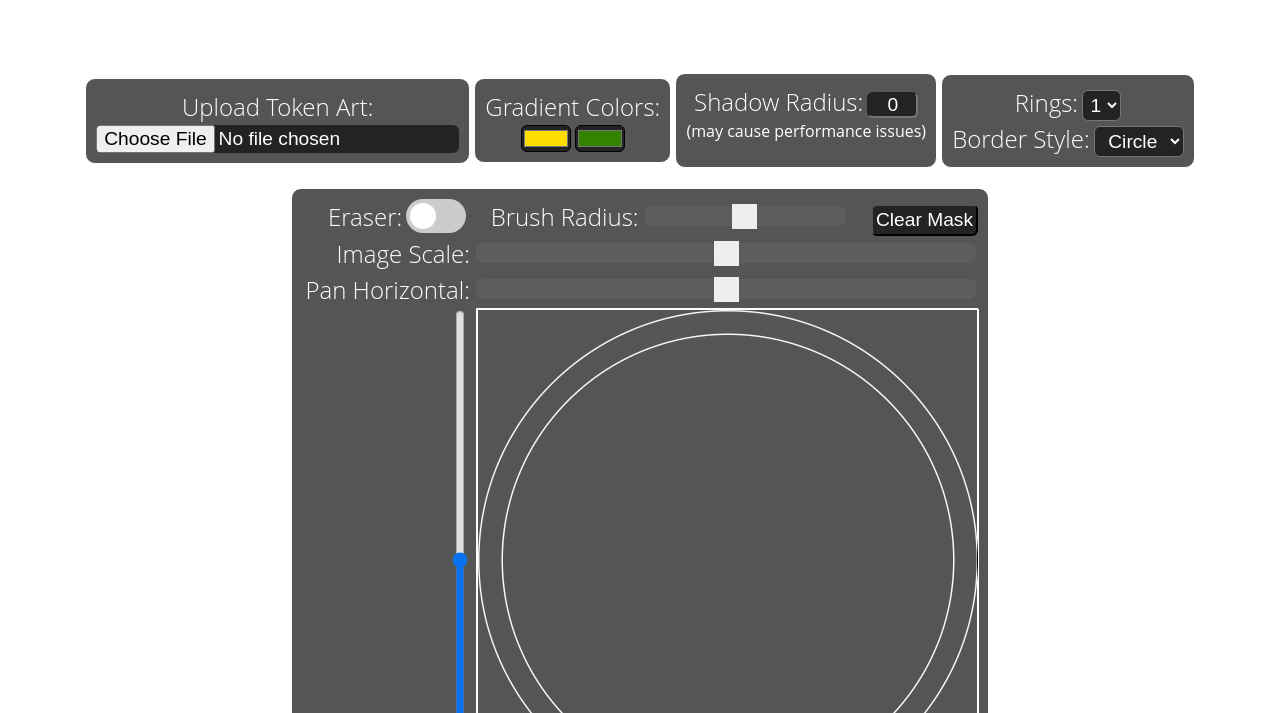
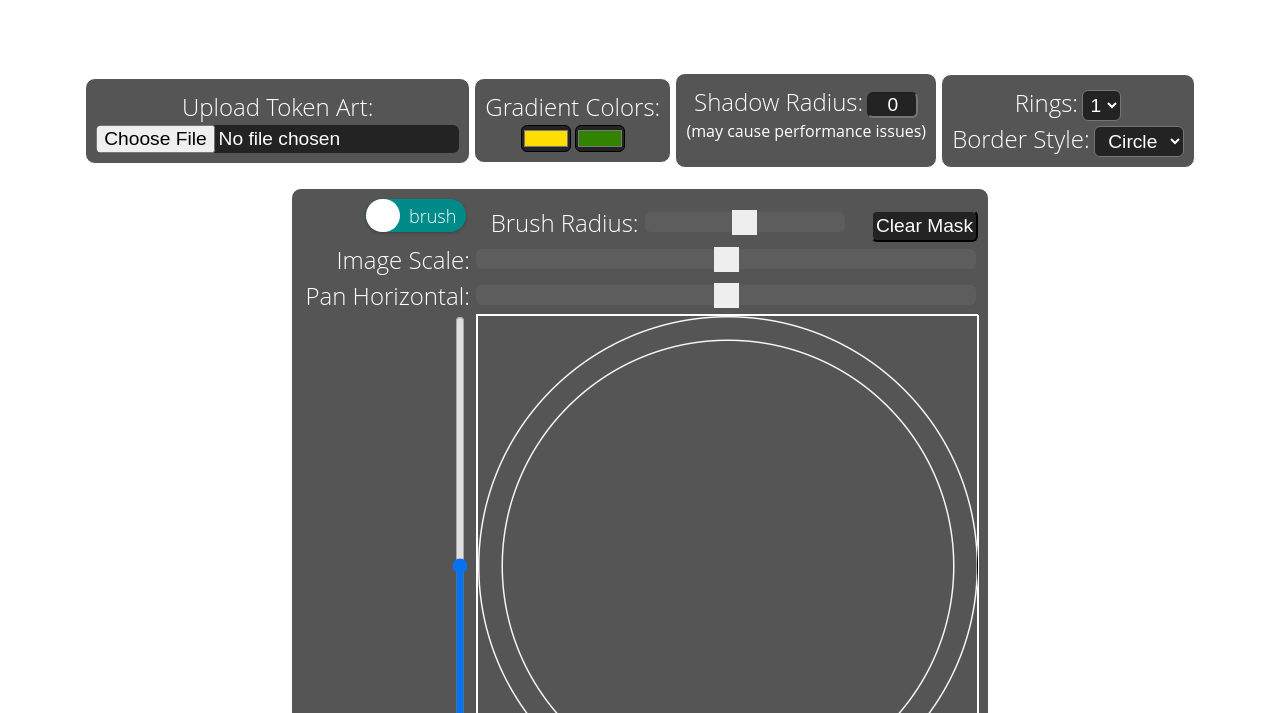
Before and after one commit to egrosenberg/tokenizerVTT, a plain HTML site: page index.html in a window 1280 px wide. Shown: the part 87-800 px from the top of the page. Drawn offline with nearby package versions, Linux system fonts and the light colour scheme.

Commit message:
updated eraser toggle

```diff
--- a/index.html
+++ b/index.html
@@ -63,10 +63,10 @@
         <div style="padding: 20px">
             <span class="iblock" id="edit-block" style="align: center">
                 <div style="text-align: right" >
-                    <label for="erase_mode">Eraser:</label>
                     <label class="switch">
                         <input type="checkbox" id="erase_mode">
                         <span class="toggleSlider"></span>
+                        <span class="toggleSliderLabel" data-on="eraser" data-off="brush"></span>
                     </label>
                     &emsp;
                     <label for="slider1">Brush Radius:</label>
--- a/style.css
+++ b/style.css
@@ -185,47 +185,105 @@ a
   border-bottom: 0.125em solid white;
   z-index: 4;
 }
-
+/*
 .switch {
   position: relative;
   display: inline-block;
   width: 60px;
   height: 34px;
-}
+}*/
 /* Hide default HTML checkbox */
-.switch input {
+/*.switch input {
   opacity: 0;
   width: 0;
   height: 0;
+}*/
+/* The slider */
+.switch
+{
+  --width: 100px;
+  --height: calc(var(--width) / 3);
+
+  position: relative;
+  display: inline-block;
+  width: var(--width);
+  height: var(--height);
+  box-shadow: 0px 1px 3px rgba(0, 0, 0, 0.3);
+  border-radius: var(--height);
+  cursor: pointer;
 }
-/* The slider */
-.toggleSlider
-{
+
+.switch input {
+  display: none;
+}
+
+.switch .toggleSlider {
   position: absolute;
-  cursor: pointer;
+  bottom: 0px;
+  left: 0;
+  width: 100%;
+  height: 100%;
+  border-radius: var(--height);
+  background-color: darkcyan;
+  transition: all 0.4s ease-in-out;
+}
+
+.switch .toggleSlider::before {
+  content: '';
+  position: absolute;
   top: 0;
   left: 0;
-  right: 0;
-  bottom: 0;
-  background-color: #ccc;
-  -webkit-transition: .4s;
-  transition: .4s;
-  border-radius: 34px;
+  width: calc(var(--height));
+  height: calc(var(--height));
+  border-radius: calc(var(--height) / 2);
+  background-color: #fff;
+  transition: all 0.4s ease-in-out;
 }
 
-.toggleSlider:before
-{
+.switch input:checked+.toggleSlider {
+  background-color: maroon;
+}
+
+.switch input:checked+.toggleSlider::before {
+  transform: translateX(calc(var(--width) - var(--height)));
+}
+
+.switch .toggleSliderLabel {
   position: absolute;
-  content: "";
-  height: 26px;
-  width: 26px;
-  left: 4px;
-  bottom: 4px;
-  background-color: white;
-  -webkit-transition: .4s;
-  transition: .4s;
-  border-radius: 50%;
+  top: 4px;
+  left: 0;
+  width: 100%;
+  height: 100%;
+  font-size: 18px;
+  transition: all 0.4s ease-in-out;
 }
+
+.switch .toggleSliderLabel::after {
+  content: attr(data-off);
+  position: absolute;
+  right: 10px;
+  color: #ffffff;
+  opacity: 1;
+  transition: all 0.4s ease-in-out;
+}
+
+.switch .toggleSliderLabel::before {
+  content: attr(data-on);
+  position: absolute;
+  left: 10px;
+  color: #ffffff;
+  opacity: 0;
+  transition: all 0.4s ease-in-out;
+}
+
+.switch input:checked~.toggleSliderLabel::after {
+  opacity: 0;
+}
+
+.switch input:checked~.toggleSliderLabel::before {
+  opacity: 1;
+}
+
 .underlay
 {
   display: inline-block;
```
